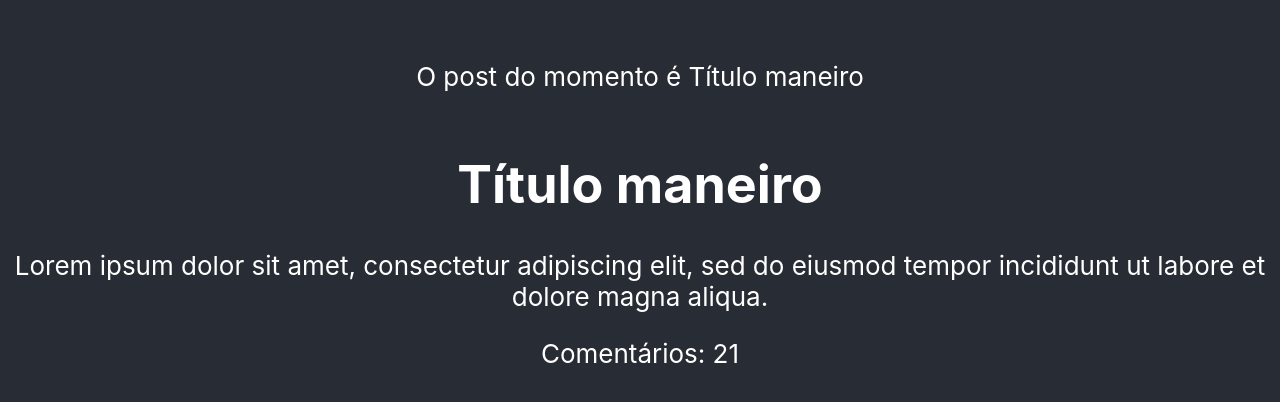
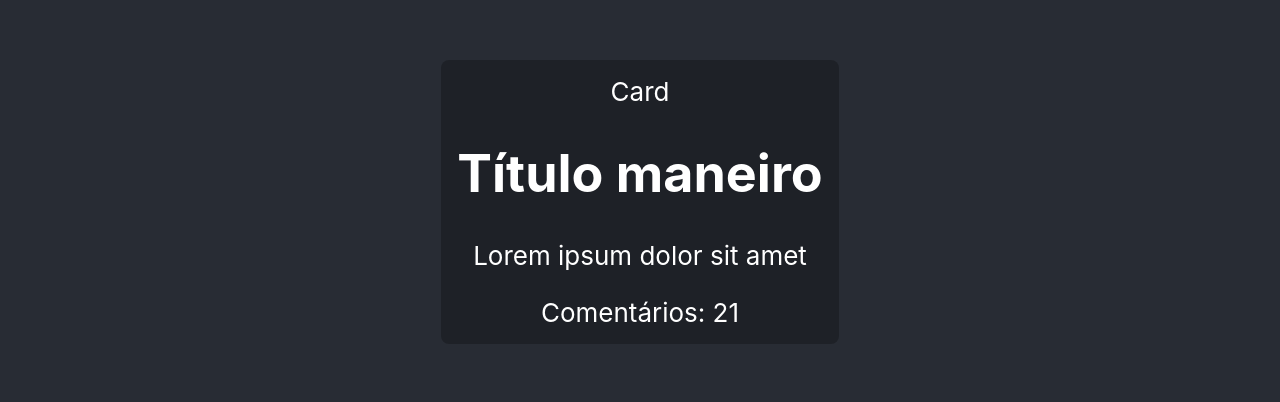
Before and after one commit to emanueltobias/etnews, a React (Create React App) app in the folder etnews-ui/: page / in a window 1280 px wide. Shown: the part 198-600 px from the top of the page. Built offline with nearby package versions, Linux system fonts and the light colour scheme.

Commit message:
Encapsulando componentes com props.children

```diff
--- a/etnews-ui/src/App.tsx
+++ b/etnews-ui/src/App.tsx
@@ -1,19 +1,19 @@
 import { useState } from 'react';
 import './App.css';
+import Card from './components/Card';
 import Post from './components/Post';
-import Sidebar from './components/Sidebar';
 
 function App() {
   const [post] = useState({
     title: 'Título maneiro',
-    content: `Lorem ipsum dolor sit amet, consectetur adipiscing elit,
-    sed do eiusmod tempor incididunt ut labore et dolore magna aliqua.`
+    content: `Lorem ipsum dolor sit amet`
   })
   return (
     <div className="App">
       <header className="App-header">
-       <Sidebar post={post} />
-       <Post post={post} totalComments={21} />
+        <Card title={"Card"}>
+          <Post post={post} totalComments={21} />
+        </Card>
       </header>
     </div>
   );
--- /dev/null
+++ b/etnews-ui/src/components/Card.tsx
@@ -0,0 +1,18 @@
+import { PropsWithChildren } from "react";
+
+type CardProps = PropsWithChildren<{
+    title: string
+}>
+export default function Card(props: CardProps) {
+    return <div
+        style={{
+            background: 'rgba(0,0,0,.25)',
+            borderRadius: 8,
+            padding: 16,
+        }}
+    >
+        <div>{props.title}</div>
+       {props.children}
+    </div>
+
+}
```
